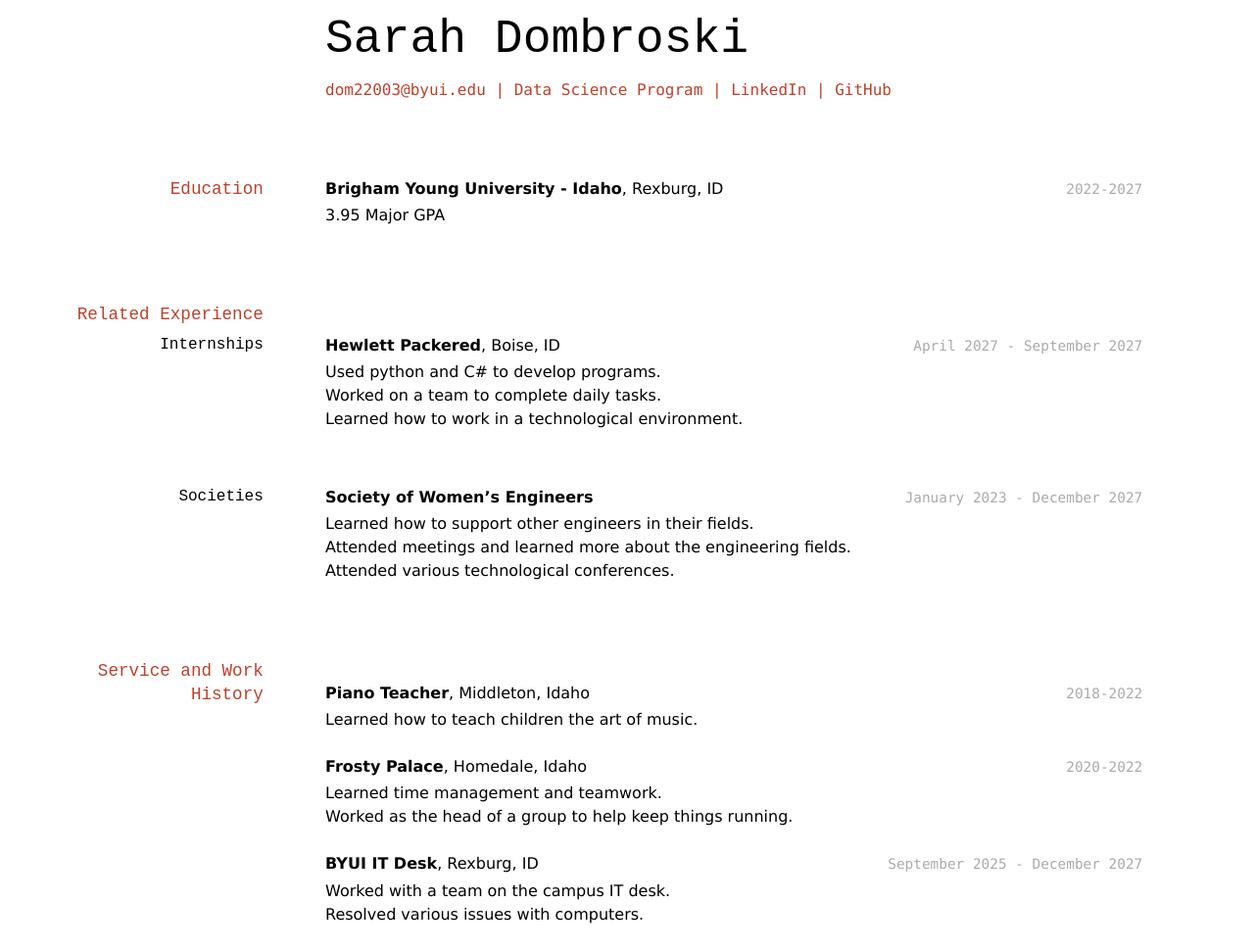
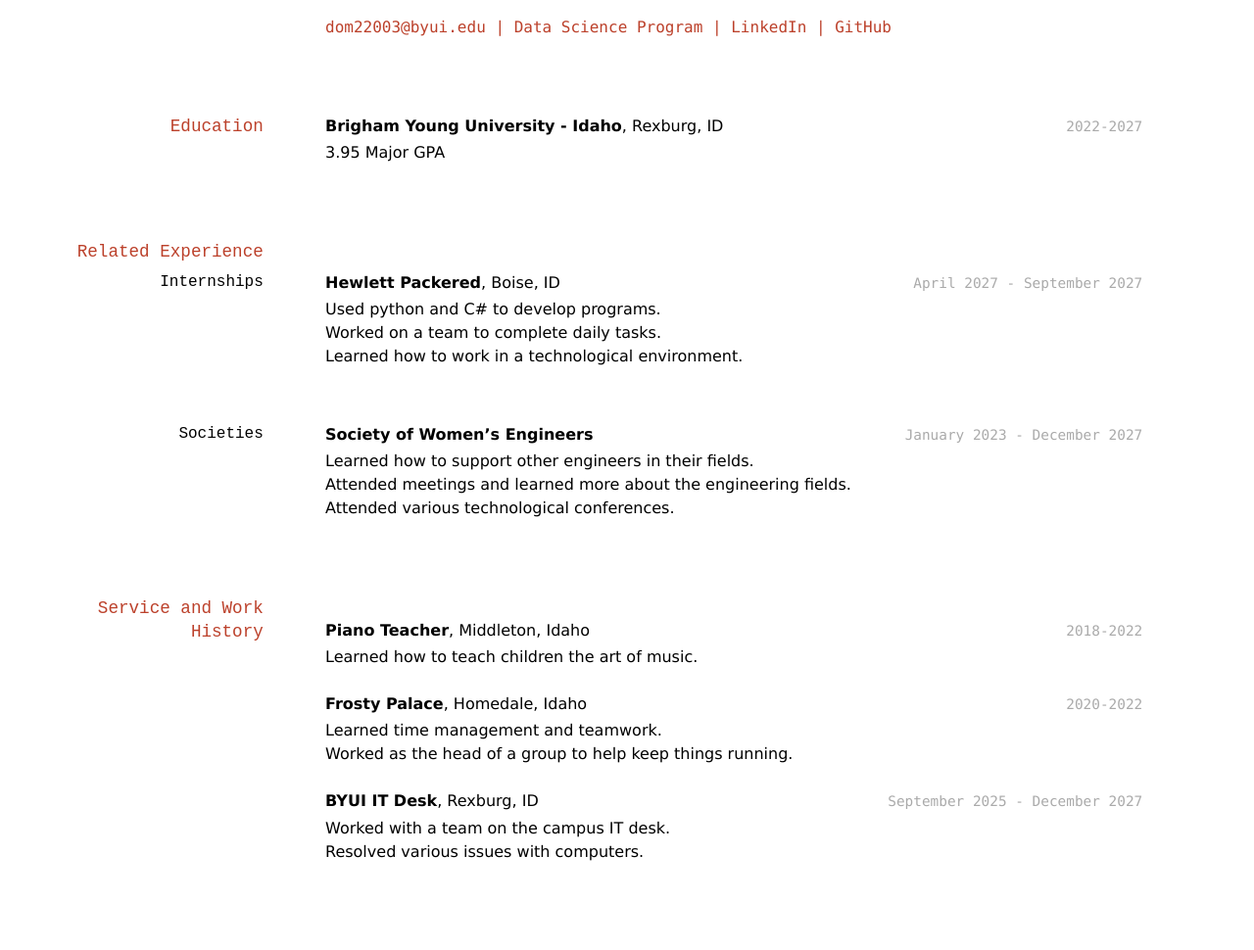
Before and after one commit to byuids-resumes/Sarah-Dombroski-Resume, a Jekyll site: the page built from docs/index.md, in a window 1280 px wide. Shown: the whole page at 98% size. Built offline with Jekyll 4.4.1, drawn with Linux system fonts in a browser that asks for light colours; after the commit the page ends 906 px from its top, so only the background shows below that.

Commit message:
Changed Title

```diff
--- a/docs/index.md
+++ b/docs/index.md
@@ -2,7 +2,6 @@
 layout: cv
 title: Sarah Dombroski's Resume
 ---
-# Sarah Dombroski
 
 <div id="webaddress">
 <a href="dom22003@byui.edu">dom22003@byui.edu</a>
```
